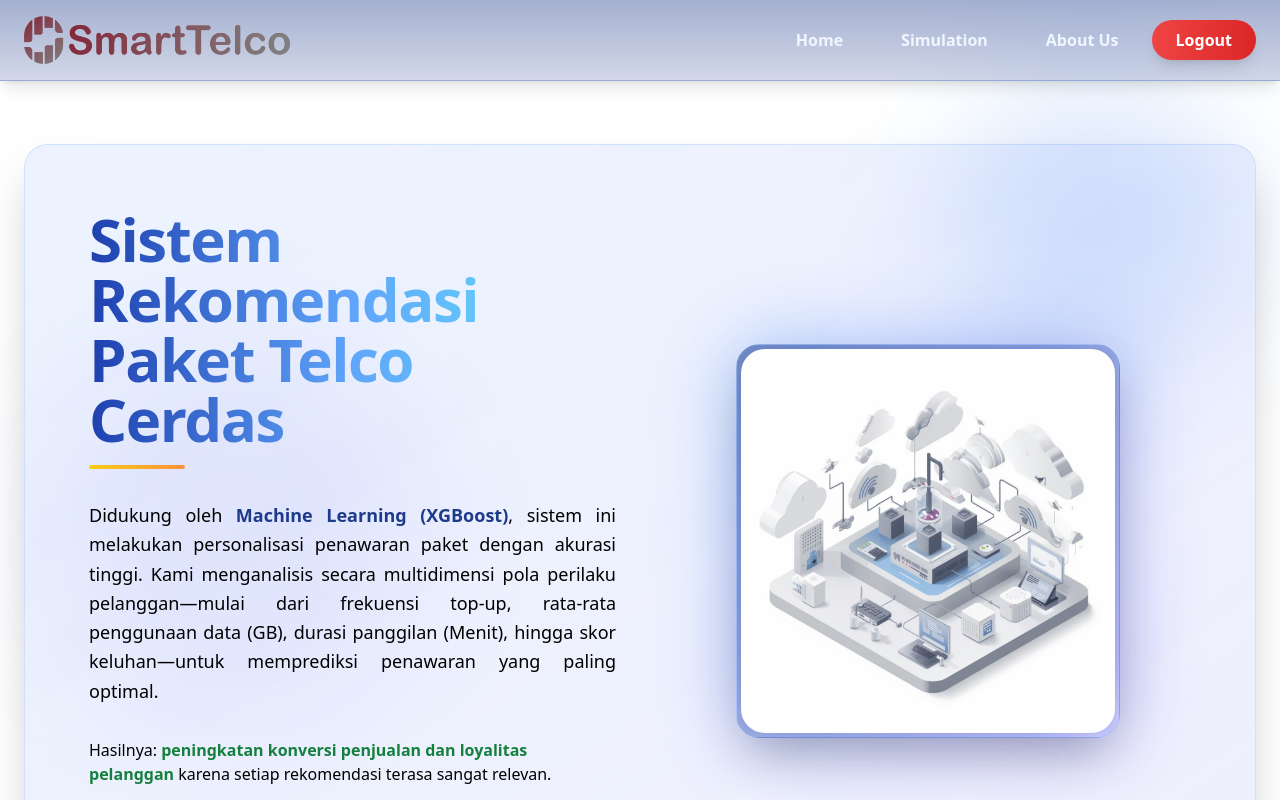
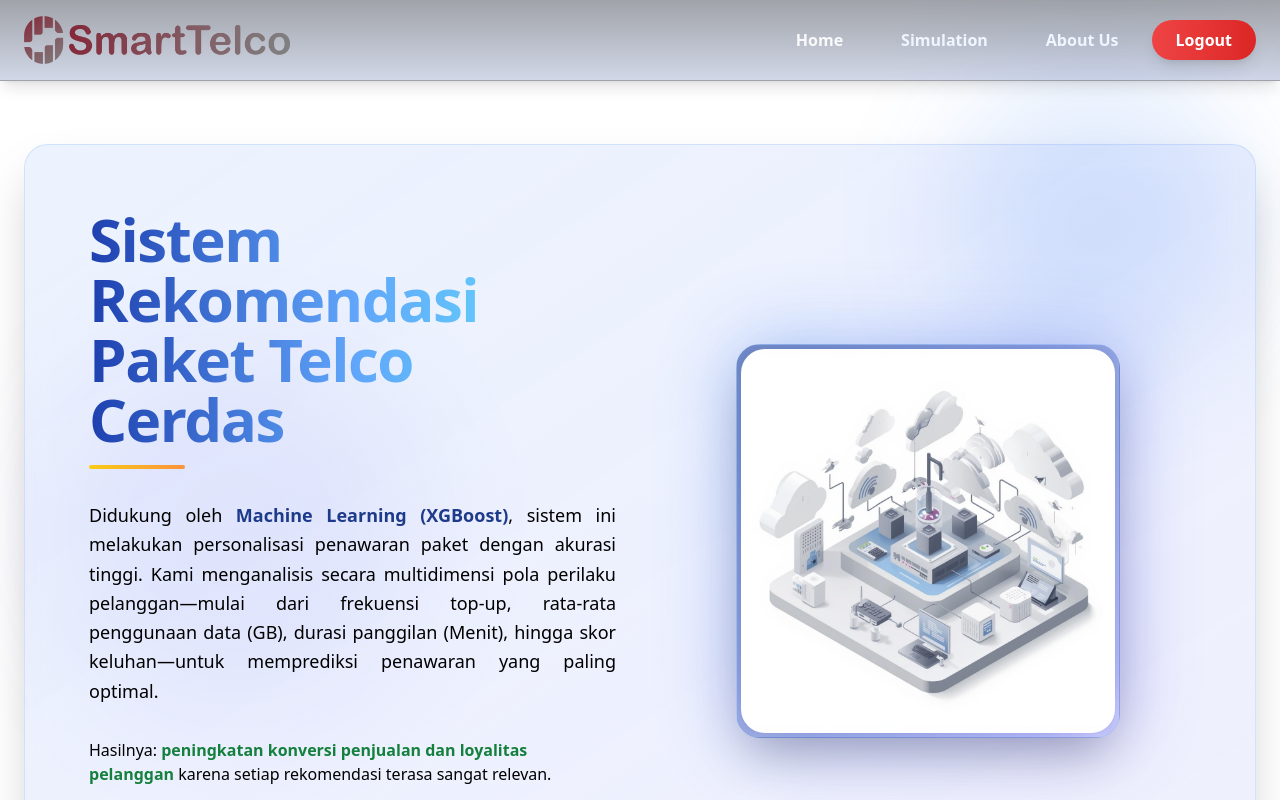
Before and after one commit to MargohanL23/SMARTTELCO-RECOMMENDATION, a Vue app in the folder SmartTelco-FrontEnd/: page /home in a window 1280 px wide. Shown: the top 800 px of the page. Built offline with nearby package versions, Linux system fonts and the light colour scheme; sample sign-in values are in the browser's storage.

Commit message:
upadate header lagi

```diff
--- a/SmartTelco-FrontEnd/src/components/Header.vue
+++ b/SmartTelco-FrontEnd/src/components/Header.vue
@@ -1,7 +1,7 @@
 <template>
   <header
     :class="[
-      'fixed top-0 left-0 w-full backdrop-blur-xl bg-gradient-to-b from-blue-900/40 to-blue-900/20 border-b border-blue-400/20 shadow-lg z-50 transition-all duration-500',
+      'fixed top-0 left-0 w-full backdrop-blur-xl bg-gradient-to-b from-gray-900/40 to-blue-900/20 border-b border-gray-400/20 shadow-lg z-50 transition-all duration-500',
       isHidden ? '-translate-y-full opacity-0' : 'translate-y-0 opacity-100'
     ]"
   >
@@ -22,7 +22,7 @@
         <template v-if="isLoggedIn">
           <RouterLink
             to="/home"
-            class="px-6 py-2 rounded-full text-blue-50 font-semibold hover:bg-blue-500/30 hover:text-white transition duration-300 border border-transparent hover:border-blue-400/50"
+            class="px-6 py-2 rounded-full text-gray-50 font-semibold hover:bg-blue-500/30 hover:text-white transition duration-300 border border-transparent hover:border-blue-400/50"
           >
             Home
           </RouterLink>
@@ -103,7 +103,7 @@
     <!-- MOBILE MENU -->
     <div
       v-if="mobileOpen"
-      class="md:hidden backdrop-blur-xl bg-blue-900/40 border-t border-blue-400/20 animate-slideDown"
+      class="md:hidden backdrop-blur-xl bg-gray-900/40 border-t border-gray-400/20 animate-slideDown"
     >
       <div class="flex flex-col py-4 px-6 space-y-2">
 
@@ -112,7 +112,7 @@
           <RouterLink
             to="/home"
             @click="closeMenu"
-            class="px-4 py-3 rounded-lg text-blue-100 font-semibold hover:bg-blue-500/30 hover:text-white transition duration-300 border border-transparent hover:border-blue-400/50"
+            class="px-4 py-3 rounded-lg text-gray-100 font-semibold hover:bg-gray-500/30 hover:text-white transition duration-300 border border-transparent hover:border-gray-400/50"
           >
             Home
           </RouterLink>
```
